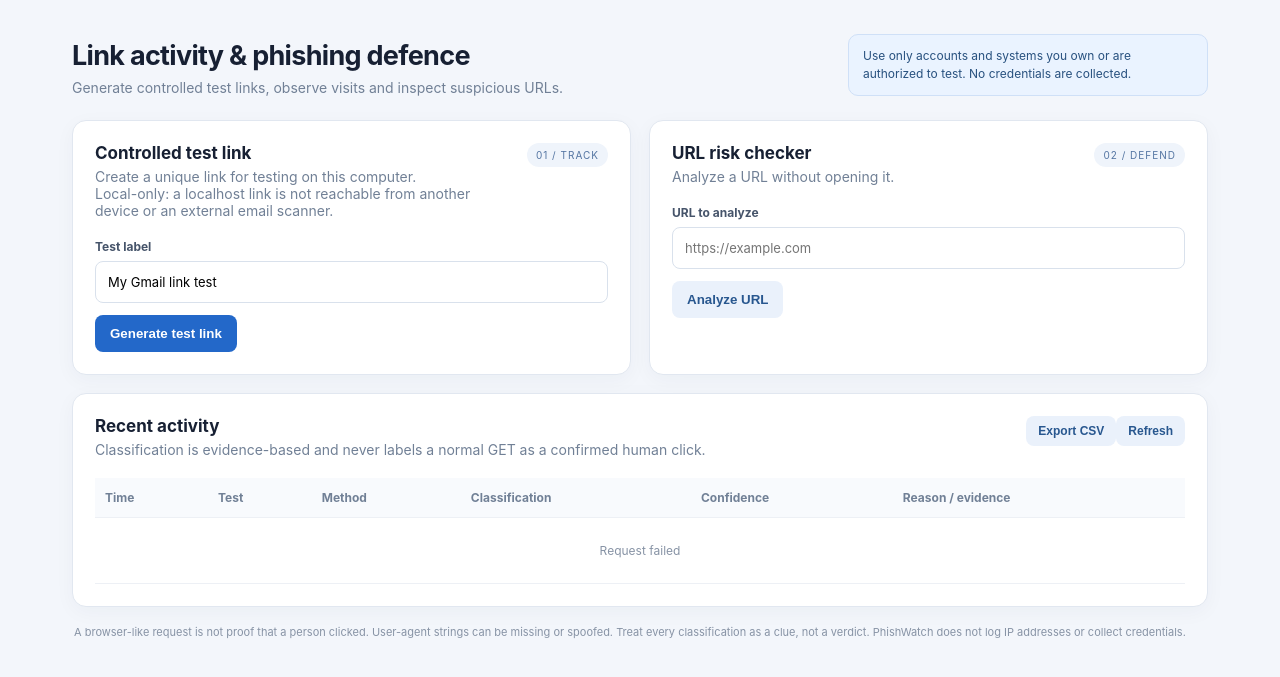
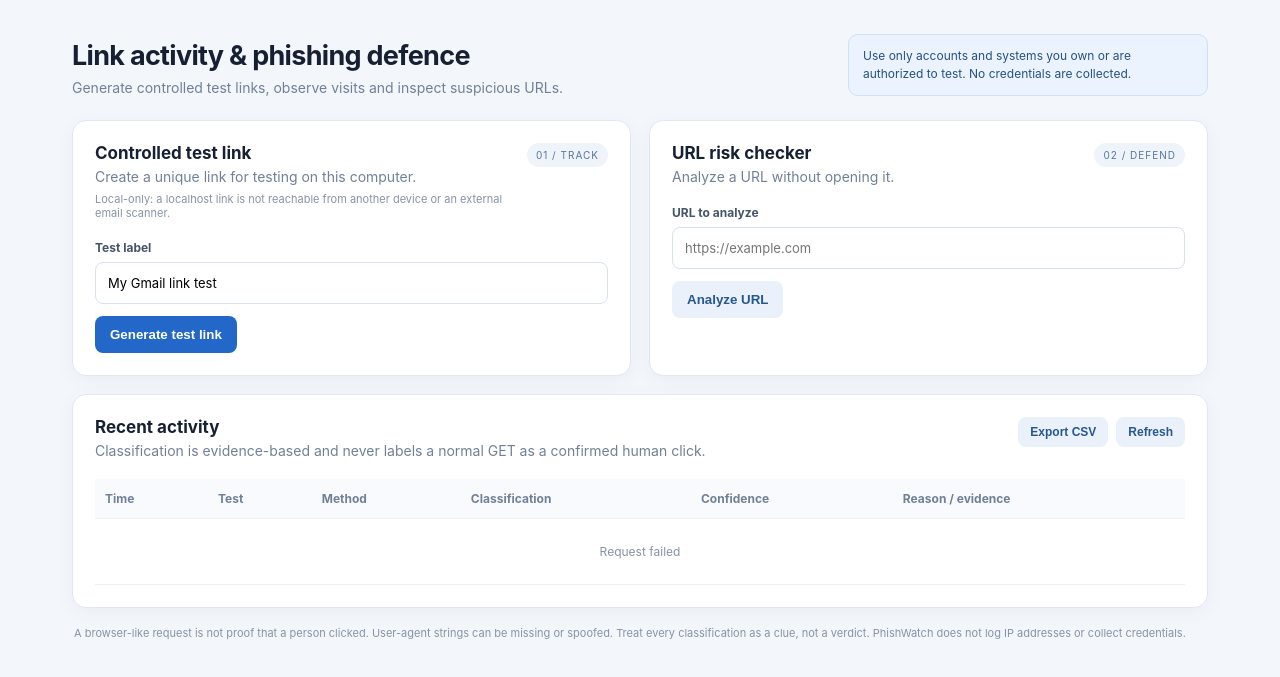
Before and after one commit to emmaderidetekno-debug/PhishWatch, a website: page index.html in a window 1280 px wide. Shown: the part 89-766 px from the top of the page. Drawn offline with Linux system fonts and the light colour scheme; no server answers.

Commit message:
Style local-only guidance and activity actions

```diff
--- a/style.css
+++ b/style.css
@@ -1,7 +1,7 @@
 :root{font-family:Inter,ui-sans-serif,system-ui,-apple-system,Segoe UI,sans-serif;color:#172033;background:#f3f6fb}
 *{box-sizing:border-box}body{margin:0}.topbar{background:#101c35;color:white;padding:22px max(24px,calc((100% - 1180px)/2));display:flex;align-items:center;justify-content:space-between}
 h1{margin:3px 0 0;font-size:25px;letter-spacing:-.5px}.eyebrow{font-size:10px;letter-spacing:1.7px;color:#a9bddf}.status{font-size:12px;color:#d4e2f6}.status i{display:inline-block;width:7px;height:7px;background:#39c98a;border-radius:50%;margin-right:7px}
-main{max-width:1180px;margin:34px auto;padding:0 22px}.intro{display:flex;justify-content:space-between;gap:24px;align-items:flex-end;margin-bottom:24px}h2{font-size:27px;margin:0 0 7px;letter-spacing:-.7px}.intro p,.panel p{color:#718096;margin:0;font-size:14px}.notice{max-width:360px;border:1px solid #cfe0f7;background:#eaf3ff;color:#28517f;padding:12px 14px;border-radius:10px;font-size:12px;line-height:1.5}
+main{max-width:1180px;margin:34px auto;padding:0 22px}.intro{display:flex;justify-content:space-between;gap:24px;align-items:flex-end;margin-bottom:24px}h2{font-size:27px;margin:0 0 7px;letter-spacing:-.7px}.intro p,.panel p{color:#718096;margin:0;font-size:14px}.subtle-note{font-size:11px!important;color:#8793a5!important;margin-top:7px!important}.event-actions{display:flex;gap:8px;align-items:center}.notice{max-width:360px;border:1px solid #cfe0f7;background:#eaf3ff;color:#28517f;padding:12px 14px;border-radius:10px;font-size:12px;line-height:1.5}
 .grid{display:grid;grid-template-columns:1fr 1fr;gap:18px}.panel{background:white;border:1px solid #e1e7f0;border-radius:14px;padding:22px;box-shadow:0 5px 20px #1c31500a}.panel-head{display:flex;justify-content:space-between;gap:12px;align-items:flex-start;margin-bottom:20px}h3{font-size:17px;margin:0 0 5px}.pill{font-size:10px;letter-spacing:1px;color:#5475a2;background:#eff4fb;border-radius:20px;padding:6px 9px;white-space:nowrap}
 label{display:block;font-size:12px;font-weight:650;margin-bottom:7px;color:#46546a}input{width:100%;border:1px solid #d9e1ec;border-radius:8px;padding:12px;font:inherit;font-size:13px;outline:none}input:focus{border-color:#3978d5;box-shadow:0 0 0 3px #3978d51a}
 button{border:0;border-radius:8px;background:#2368c9;color:white;padding:11px 15px;font-weight:650;cursor:pointer;margin-top:12px}button:hover{filter:brightness(.96)}button.secondary{background:#eaf1fb;color:#28578f}.small{font-size:12px;padding:8px 12px;margin:0}
```
